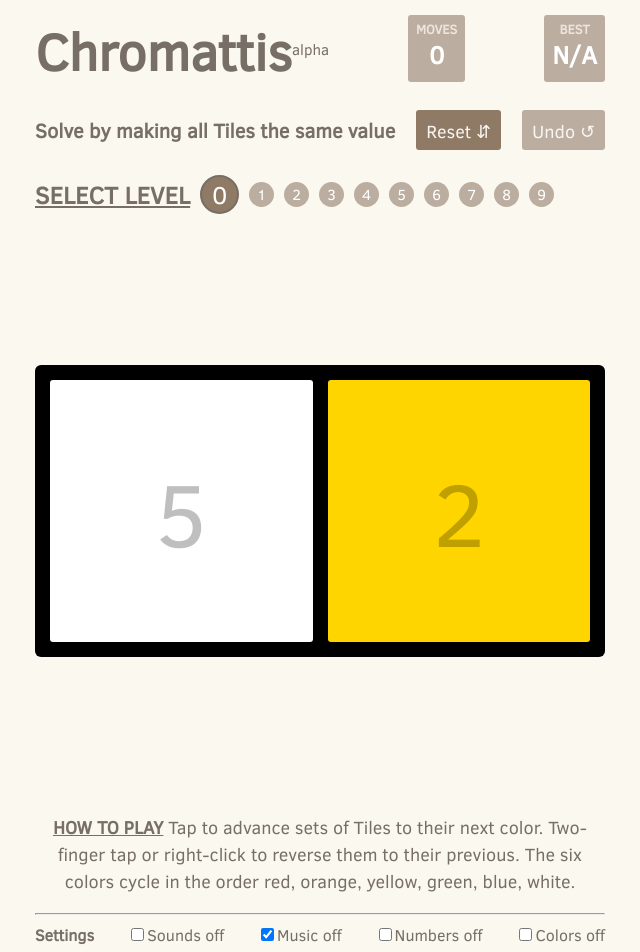
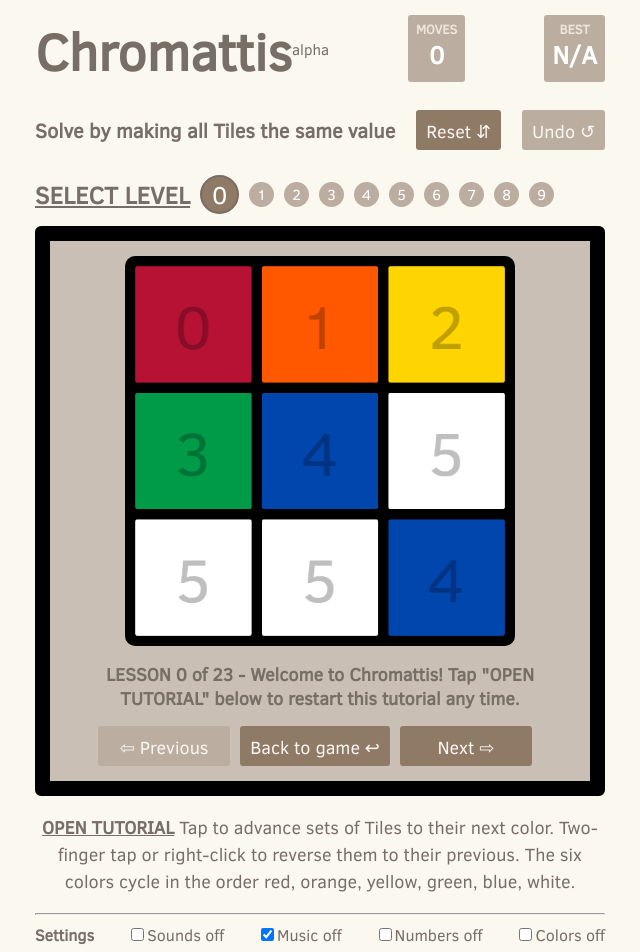
Before and after one commit to CaptainStack/chromattis, a React (Create React App) app: page / in a window 1280 px wide. Shown: the top 952 px of the page, without its empty margins (320-960 px from the left). Built offline with nearby package versions, Linux system fonts and the light colour scheme.

Commit message:
Start on tutorial for first open

```diff
--- a/src/actions.js
+++ b/src/actions.js
@@ -90,7 +90,7 @@ export const tiles_would_solve_puzzle = (board, target_tiles) => {
 }
 
 export const shuffle_colors = state => {
-  state.current_display = 'game';
+  state.current_display = state.last_action === null ? 'tutorial' : 'game';
   let current_level = state.game.current_level()
   let board = current_level.board;
   let keystone = board[Math.floor(Math.random() * board.length)];
@@ -139,6 +139,7 @@ export const navigate_level = (state, level) => {
   if (state.game.levels.length - 1 >= level) {
     state.game.current_level_index = level;
   }
+  state.current_display = 'game';
   state.last_action = 'nav';
   return state;
 }
--- a/src/components/App.jsx
+++ b/src/components/App.jsx
@@ -122,7 +122,7 @@ export const App = ({state}) => {
           <LevelNavMenu hide_tooltips={state.hide_tooltips} page={state.level_nav_page} show_level_nav={state.current_display === 'nav'} levels={state.game.levels} current_level_index={state.game.current_level_index} highest_unlocked_level={state.game.highest_unlocked_level()}/>
         </div>
 
-        <p title={state.hide_tooltips ? null : 'Open tutorial'}><strong onClick={tutorialButtonClicked} style={{textDecoration: 'underline', cursor:'pointer'}}>HOW TO PLAY</strong> Tap to advance sets of Tiles to their next color. Two-finger tap or right-click to reverse them to their previous. The six colors cycle in the order red, orange, yellow, green, blue, white.</p>
+        <p title={state.hide_tooltips ? null : 'Open tutorial'}><strong onClick={tutorialButtonClicked} style={{textDecoration: 'underline', cursor:'pointer'}}>OPEN TUTORIAL</strong> Tap to advance sets of Tiles to their next color. Two-finger tap or right-click to reverse them to their previous. The six colors cycle in the order red, orange, yellow, green, blue, white.</p>
 
         <hr/>
 
--- a/src/initial_state.js
+++ b/src/initial_state.js
@@ -54,7 +54,7 @@ const Level = (board, id) => ({
 
 let default_content =
 {
-  current_display: 'game',
+  current_display: 'tutorial',
   show_level_nav: true,
   level_nav_page: 0,
   mute_audio: false,
@@ -130,6 +130,10 @@ let default_content =
   tutorial: {
     levels: [
       {
+        text: 'Welcome to Chromattis! Tap "OPEN TUTORIAL" below to restart this tutorial any time.',
+        image: '00-grid.gif',
+      },
+      {
         text: 'Chromattis is a puzzle made up of a grid of tiles',
         image: '00-grid.gif',
       },
@@ -186,11 +190,11 @@ let default_content =
         image: '12-shuffle.gif',
       },
       {
-        text: 'Those are the basics, keep going for tips and strategies',
+        text: 'Those are the basics! Keep going for tips and strategies',
         image: '04-solving.gif',
       },
       {
-        text: 'Six taps on one tile returns the board where it started',
+        text: 'Six consecutive taps on one tile returns the board where it started',
         image: '13-sixpress.gif',
       },
       {
```
